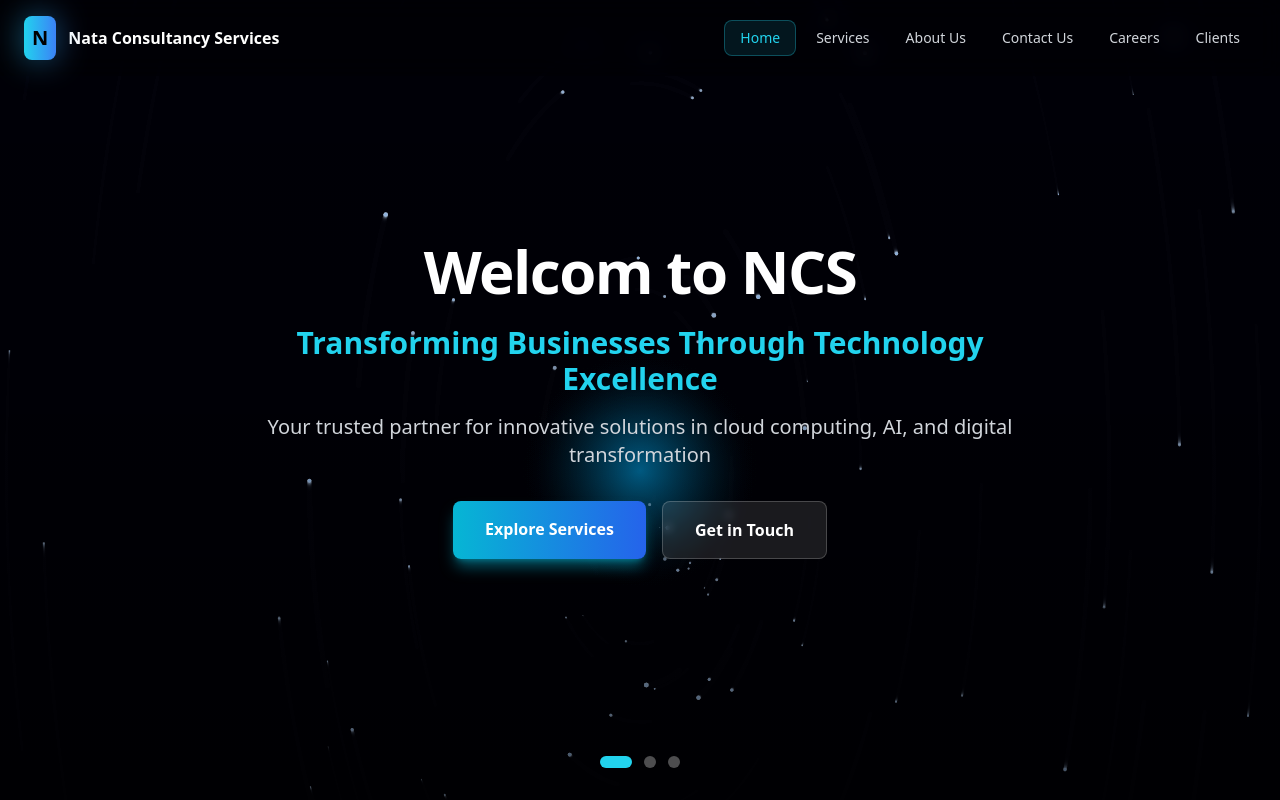
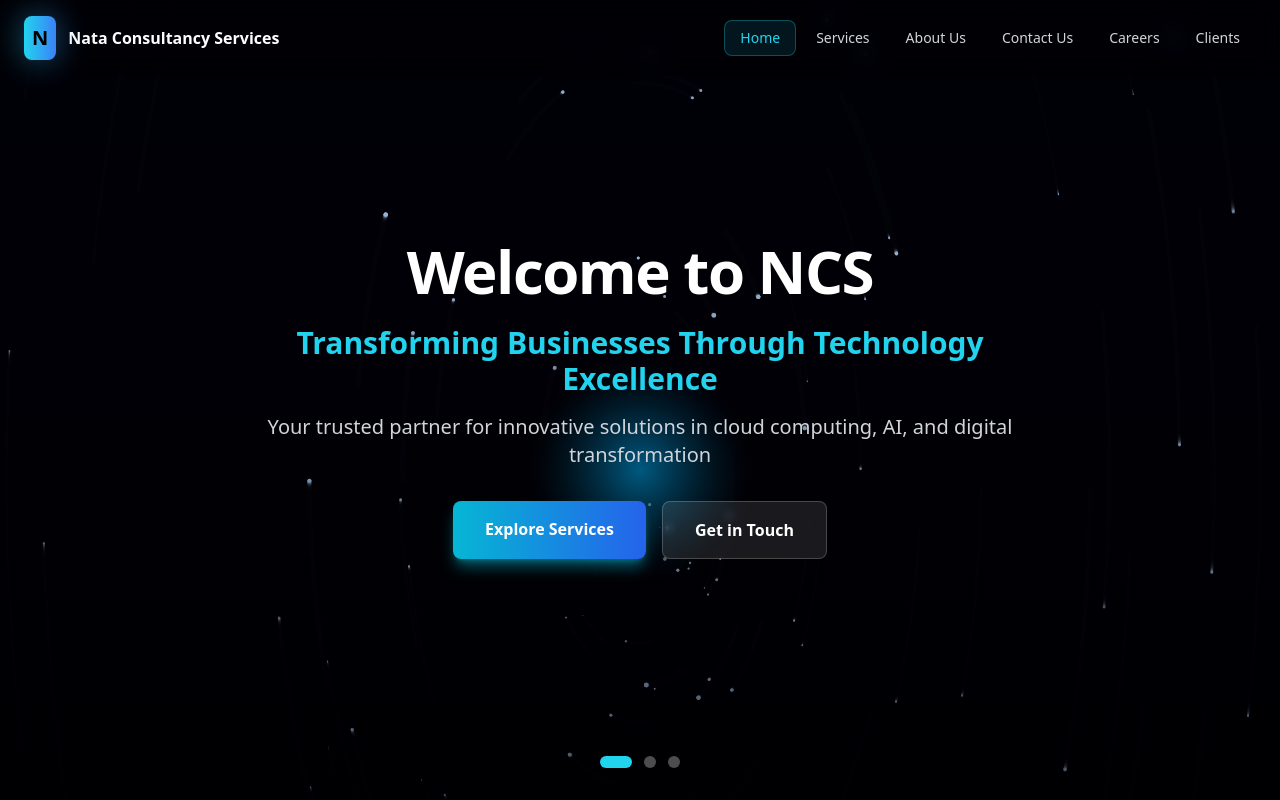
Before and after one commit to servicesnata-cell/natasite, a React (Vite) app: page / in a window 1280 px wide. Shown: the top 800 px of the page. Built offline with nearby package versions, Linux system fonts and the light colour scheme; grey boxes are pictures that could not be loaded.

Commit message:
Update GalaxyHero.tsx

```diff
--- a/src/components/GalaxyHero.tsx
+++ b/src/components/GalaxyHero.tsx
@@ -12,7 +12,7 @@ interface Particle {
 const slides = [
   {
     type: 'galaxy',
-    title: 'Welcom to NCS',
+    title: 'Welcome to NCS',
     subtitle: 'Transforming Businesses Through Technology Excellence',
     description:
       'Your trusted partner for innovative solutions in cloud computing, AI, and digital transformation',
```
